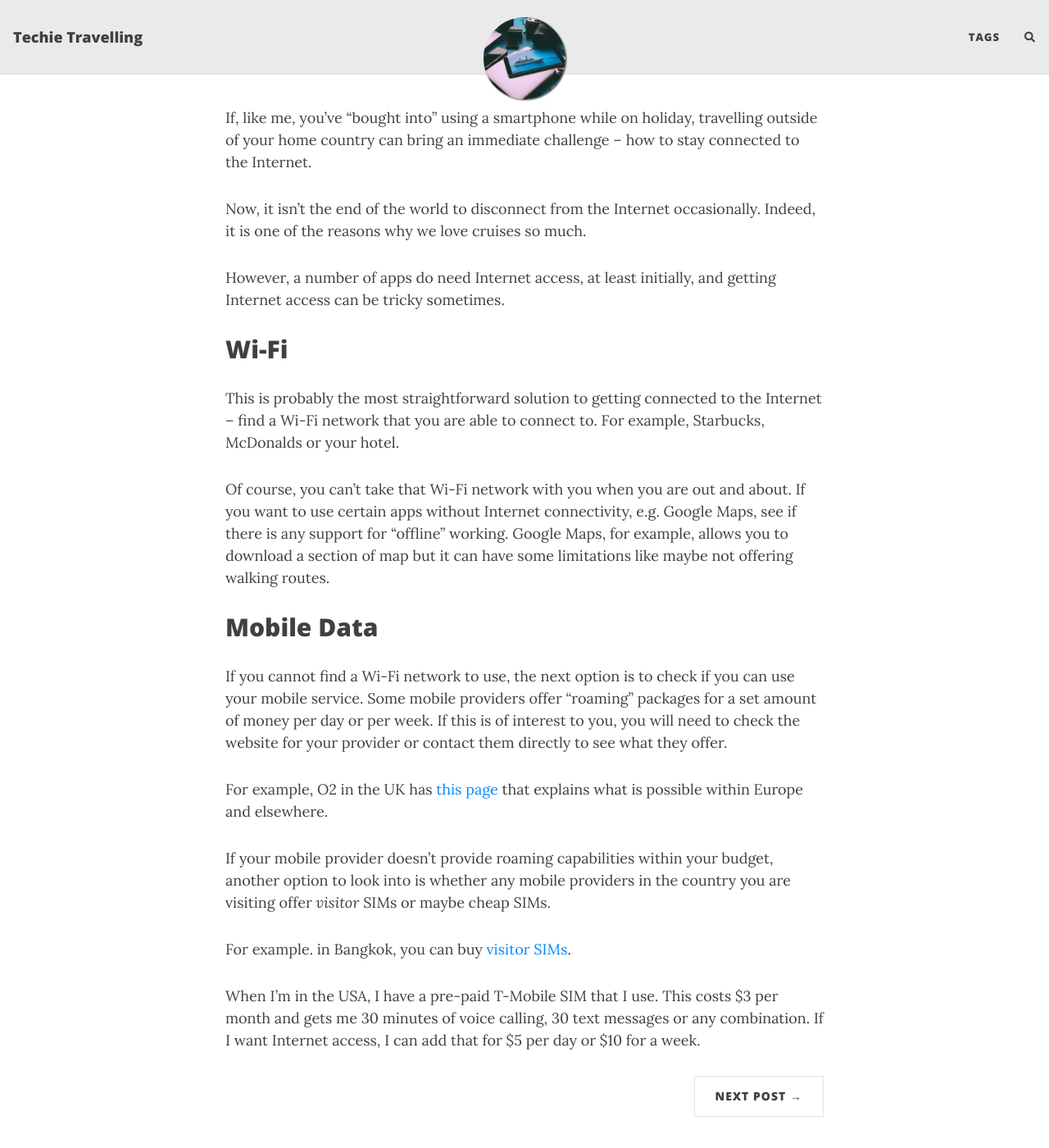
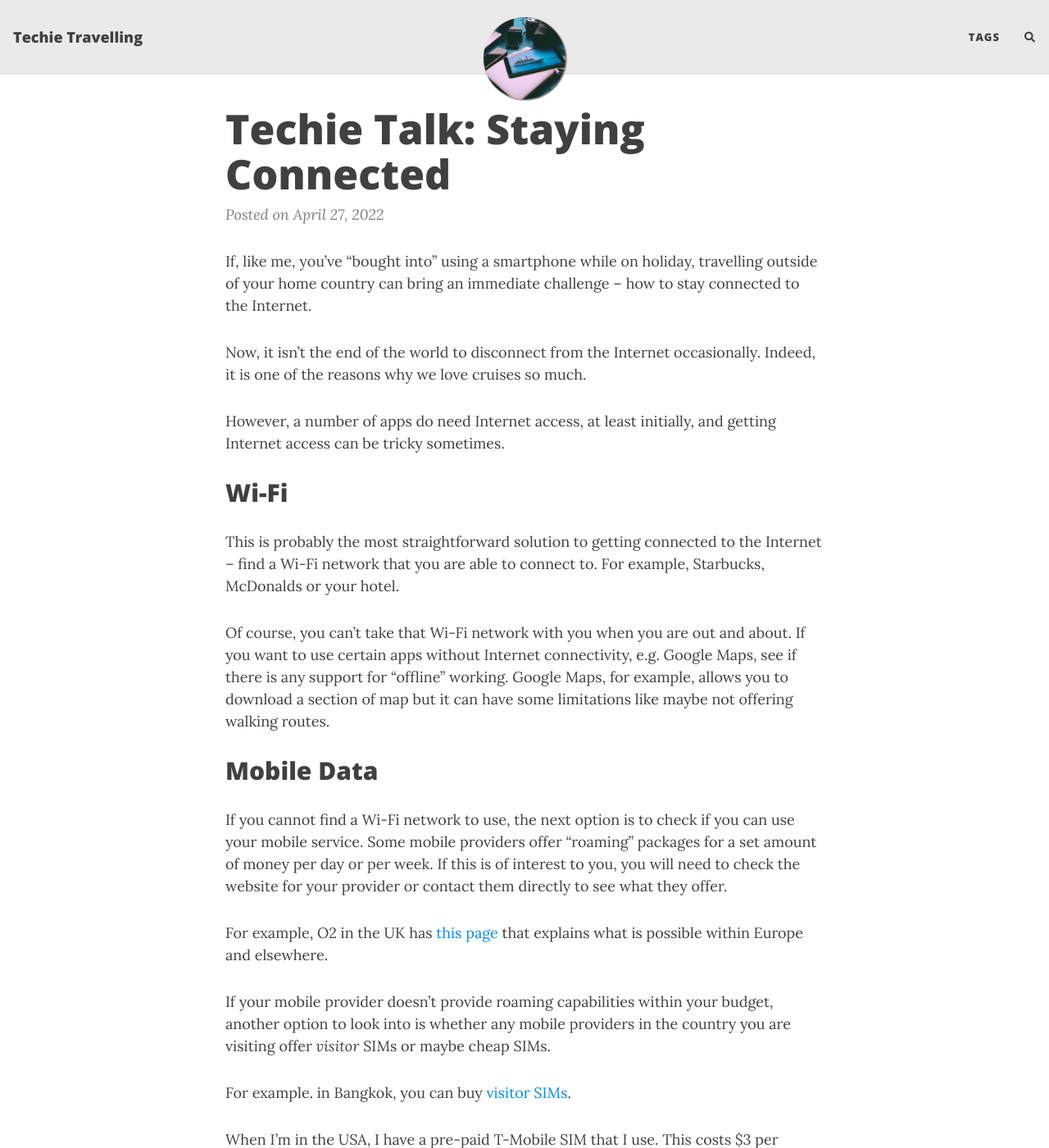
Before and after one commit to pcolmer/pcolmer.github.io, a Jekyll site: the page built from _posts/2022-04-27-staying-connected.md, in a window 1280 px wide and 1400 px high. Shown: the whole window at 82% size. Built offline with Jekyll 4.4.1, drawn with Linux system fonts in a browser that asks for light colours; nearby versions of some CDN libraries; comment, search, counter and statistics services are not loaded.

Commit message:
Fix YAML

```diff
--- a/_posts/2022-04-27-staying-connected.md
+++ b/_posts/2022-04-27-staying-connected.md
@@ -1,6 +1,6 @@
 ---
 layout: post
-title: Techie Talk: Staying Connected
+title: "Techie Talk: Staying Connected"
 tags: ["Techie Talk"]
 css: ["/assets/css/lightbox.css"]
 ---
```
